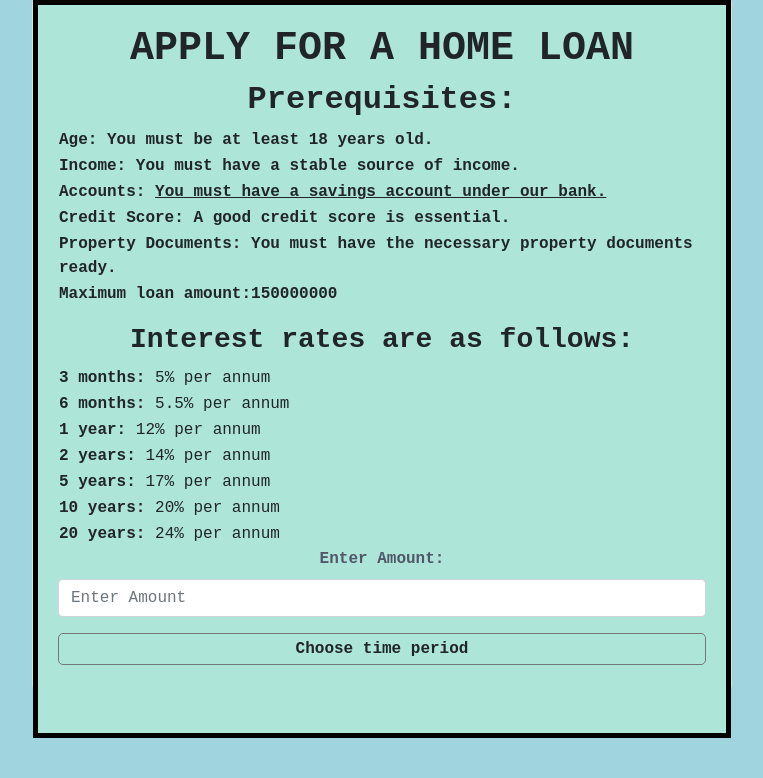
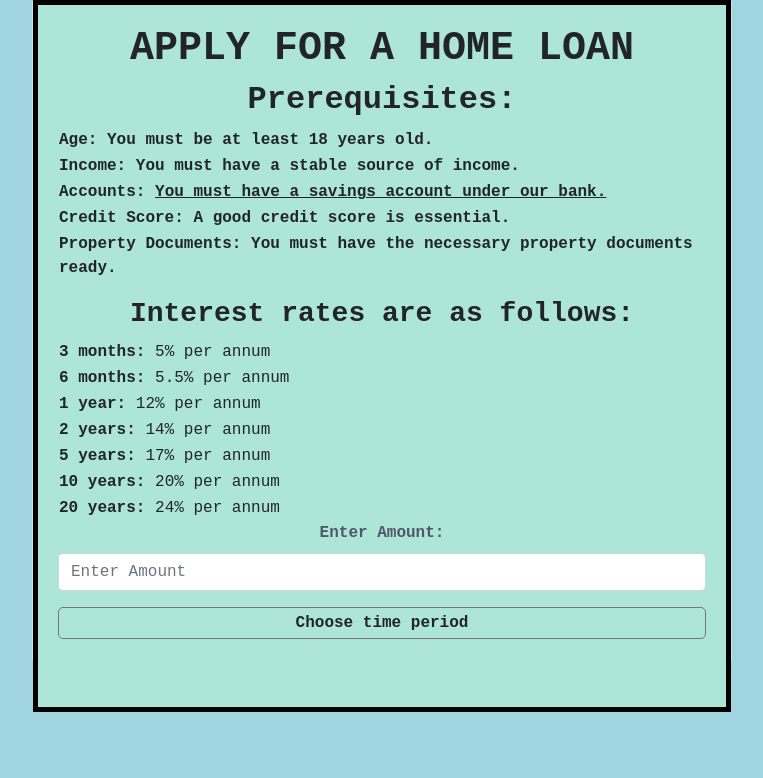
Before and after one commit to MrTitan444/Shimmy.shimmy.bank, a Flask app: page /homeloan in a window 1280 px wide. Shown: the part 104-882 px from the top of the page, without its empty margins (258-1021 px from the left). Run offline with Flask 3, Linux system fonts and the light colour scheme; parts of the project's set-up code (start-up, migrations or seed data) failed here and were passed over.

Commit message:
git commit

```diff
--- a/Shimmy Shimmy Bank/Shimmy.shimmy.bank/website/functions.py
+++ b/Shimmy Shimmy Bank/Shimmy.shimmy.bank/website/functions.py
@@ -84,7 +84,9 @@ def add_c_loan(user):
 def add_h_loan(user):
     global mycon,cursor
     try:
-        cursor.execute('insert into loans(cid, hl, h_amt, h_tp, h_interest) values("%s","yes",%s,%s)'%(user['cid'],user['loans']['amt'],user['loans']['tp'],user['loans']['interest']))
+        cursor.execute('insert into loans(cid, hl, h_amt, h_tp, h_interest,h_s_date,h_c_date) values("%s","yes",%s,%s,sysdate(),sysdate()+%s)'%(user['cid'],user['loans']['amt'],user['loans']['tp'],user['loans']['interest'],user['loans']['tp']))
+        cursor.execute(f'insert into t_sb_{user['cid']} values()')
+        session['h_loan']=True
         return user
     except:
         return False
--- a/Shimmy Shimmy Bank/Shimmy.shimmy.bank/website/templates/homeloan.html
+++ b/Shimmy Shimmy Bank/Shimmy.shimmy.bank/website/templates/homeloan.html
@@ -29,7 +29,6 @@
               <li><b>Accounts:</b> <b><u>You must have a savings account under our bank.</u></b></li>
               <li><b>Credit Score:</b> <b>A good credit score is essential.</b></li>
               <li><b>Property Documents:</b> <b>You must have the necessary property documents ready.</b></li>
-              <li><b>Maximum loan amount:</b><b>150000000</b></li>
             </ul>
             <h3 style="font-family: 'Courier New'"><center><b>Interest rates are as follows:</b></center></h3>
             <ul style="font-family: 'Courier New'">
@@ -42,7 +41,7 @@
               <li><b>20 years:</b> 24% per annum</li>
             <center><div class="form-group">
                   <label for="Amount" style="color: #4f5769;"><b>Enter Amount:</b></label>
-                  <input type="number" max="150000000" min="0" class="form-control" id="Amount" placeholder="Enter Amount" required>
+                  <input type="text" class="form-control" id="Amount" placeholder="Enter Amount" required>
                 </div></center>
             </ul>
               <center><details><summary style="font-family: 'Courier New'"><b>Choose time period</b></summary>
```
